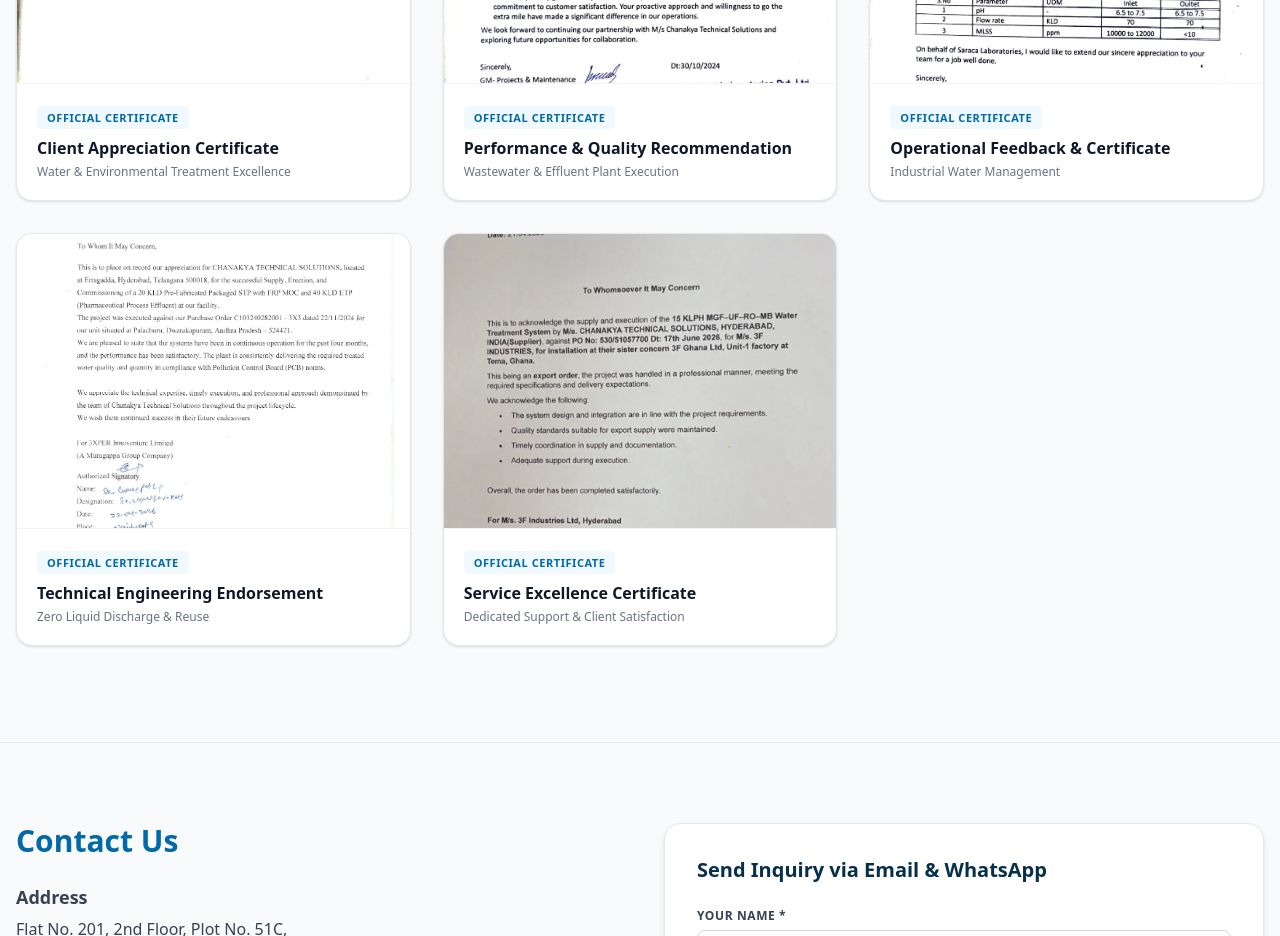
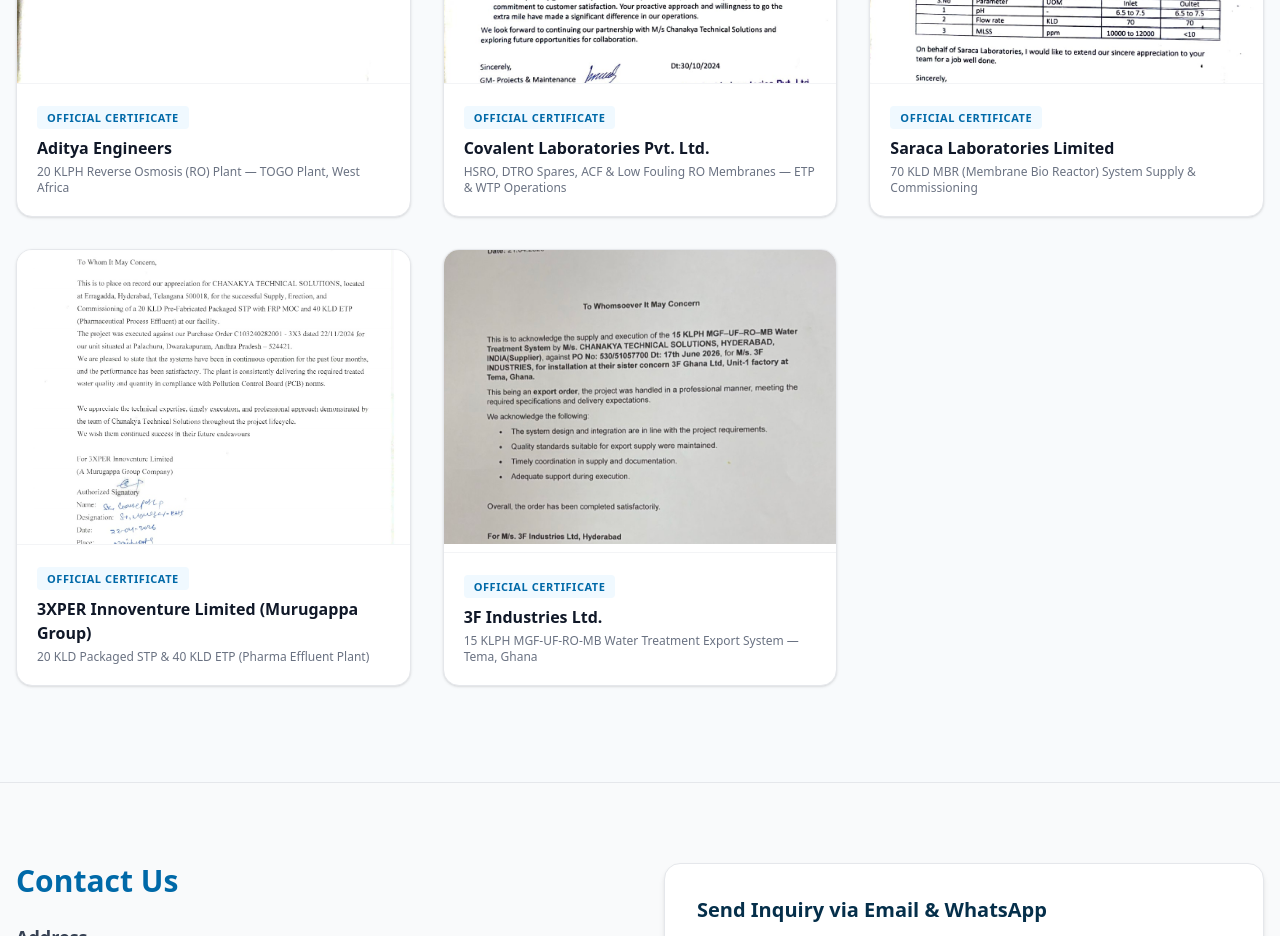
Before and after one commit to chanakyatechsol/chanakyatechsol, a React (Vite) app: page / in a window 1280 px wide. Shown: the part 5340-6276 px from the top of the page. Built offline with nearby package versions, Linux system fonts and the light colour scheme.

Commit message:
fixed testimoials names

```diff
--- a/src/App.jsx
+++ b/src/App.jsx
@@ -527,33 +527,38 @@
   const testimonials = [
     {
       id: 1,
-      title: "Client Appreciation Certificate",
+      company: "Aditya Engineers",
+      title: "Aditya Engineers",
       image: "/assets/images/testimonials/1.jpeg",
-      subtitle: "Water & Environmental Treatment Excellence"
+      subtitle: "20 KLPH Reverse Osmosis (RO) Plant — TOGO Plant, West Africa"
     },
     {
       id: 2,
-      title: "Performance & Quality Recommendation",
+      company: "Covalent Laboratories Pvt. Ltd.",
+      title: "Covalent Laboratories Pvt. Ltd.",
       image: "/assets/images/testimonials/2.jpeg",
-      subtitle: "Wastewater & Effluent Plant Execution"
+      subtitle: "HSRO, DTRO Spares, ACF & Low Fouling RO Membranes — ETP & WTP Operations"
     },
     {
       id: 3,
-      title: "Operational Feedback & Certificate",
+      company: "Saraca Laboratories Limited",
+      title: "Saraca Laboratories Limited",
       image: "/assets/images/testimonials/3.jpeg",
-      subtitle: "Industrial Water Management"
+      subtitle: "70 KLD MBR (Membrane Bio Reactor) System Supply & Commissioning"
     },
     {
       id: 4,
-      title: "Technical Engineering Endorsement",
+      company: "3XPER Innoventure Limited",
+      title: "3XPER Innoventure Limited (Murugappa Group)",
       image: "/assets/images/testimonials/4.jpeg",
-      subtitle: "Zero Liquid Discharge & Reuse"
+      subtitle: "20 KLD Packaged STP & 40 KLD ETP (Pharma Effluent Plant)"
     },
     {
       id: 5,
-      title: "Service Excellence Certificate",
+      company: "3F Industries Ltd.",
+      title: "3F Industries Ltd.",
       image: "/assets/images/testimonials/5.jpeg",
-      subtitle: "Dedicated Support & Client Satisfaction"
+      subtitle: "15 KLPH MGF-UF-RO-MB Water Treatment Export System — Tema, Ghana"
     }
   ];
 
```
